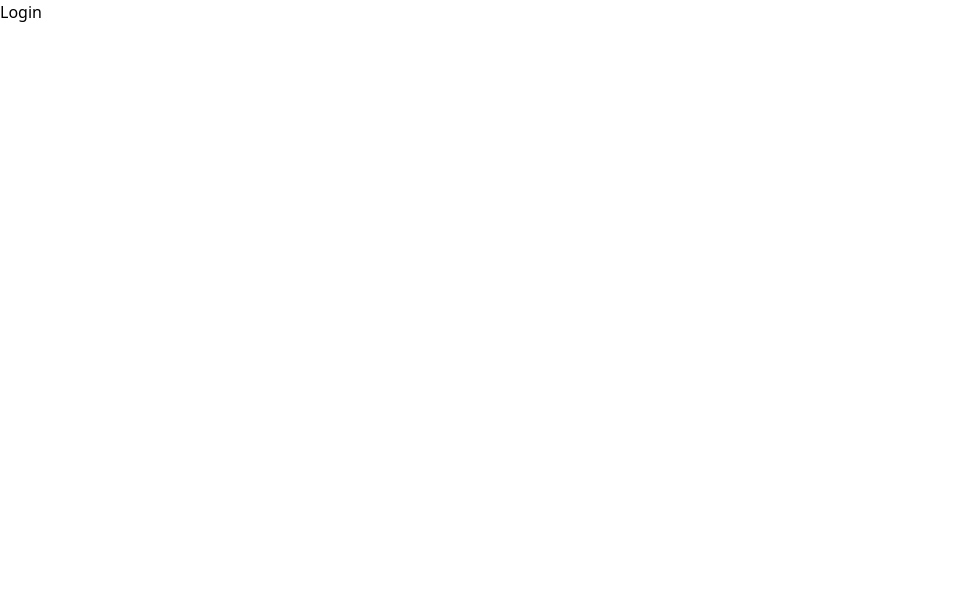
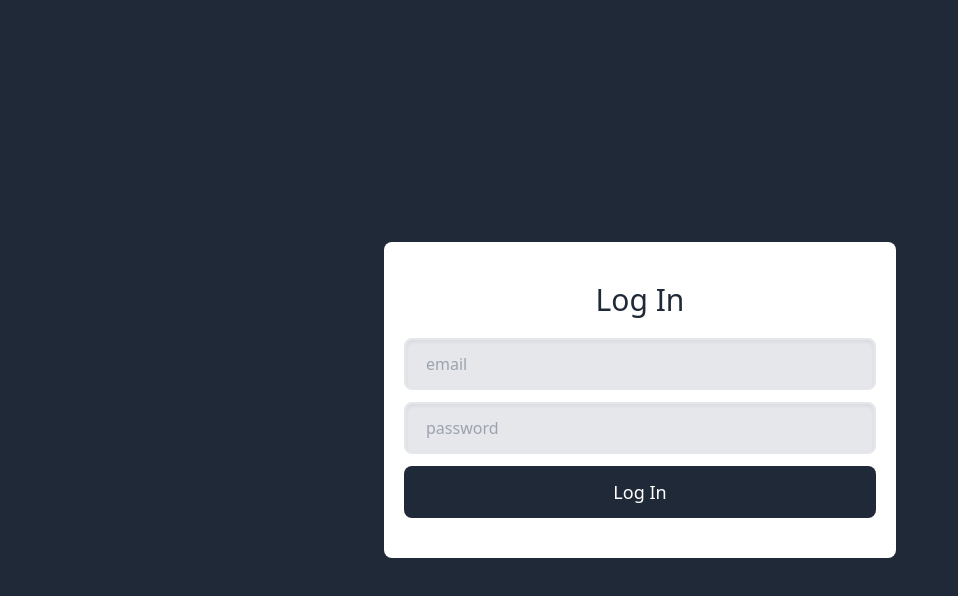
Before and after one commit to yunko1803/uber-eats-frontend, a React (Create React App) app: page / in a window 1280 px wide. Shown: the top 596 px of the page, without its empty margins (0-958 px from the left). Built offline with nearby package versions, Linux system fonts and the light colour scheme.

Commit message:
Create login form

```diff
--- a/src/pages/login.tsx
+++ b/src/pages/login.tsx
@@ -1,5 +1,22 @@
 import React from 'react';
 
 export const Login = () => {
-  return <span>Login</span>
+  return (
+    <div className="h-screen flex items-center justify-center bg-gray-800">
+      <div className="bg-white w-full max-w-lg py-10 rounded-lg text-center">
+        <h3 className="text-3xl text-gray-800">Log In</h3>
+        <form className="flex flex-col mt-5 px-5">
+          <input
+            placeholder="email"
+            className="bg-gray-200 shadow-inner focus:outline-none mb-3 py-3 px-5 rounded-lg border-2 focus:border-opacity-50 focus:border-green-600"
+          />
+          <input
+            placeholder="password"
+            className="bg-gray-200 shadow-inner focus:outline-none mb-3 py-3 px-5 rounded-lg border-2 focus:border-opacity-50 focus:border-green-600"
+          />
+          <button className="py-3 px-5 bg-gray-800 text-white text-lg rounded-lg focus:outline-none hover:opacity-90">Log In</button>
+        </form>
+      </div>
+    </div>
+  )
 };
```
Also changed, not shown: 1 other file (tests, documents, lock files or other folders).
